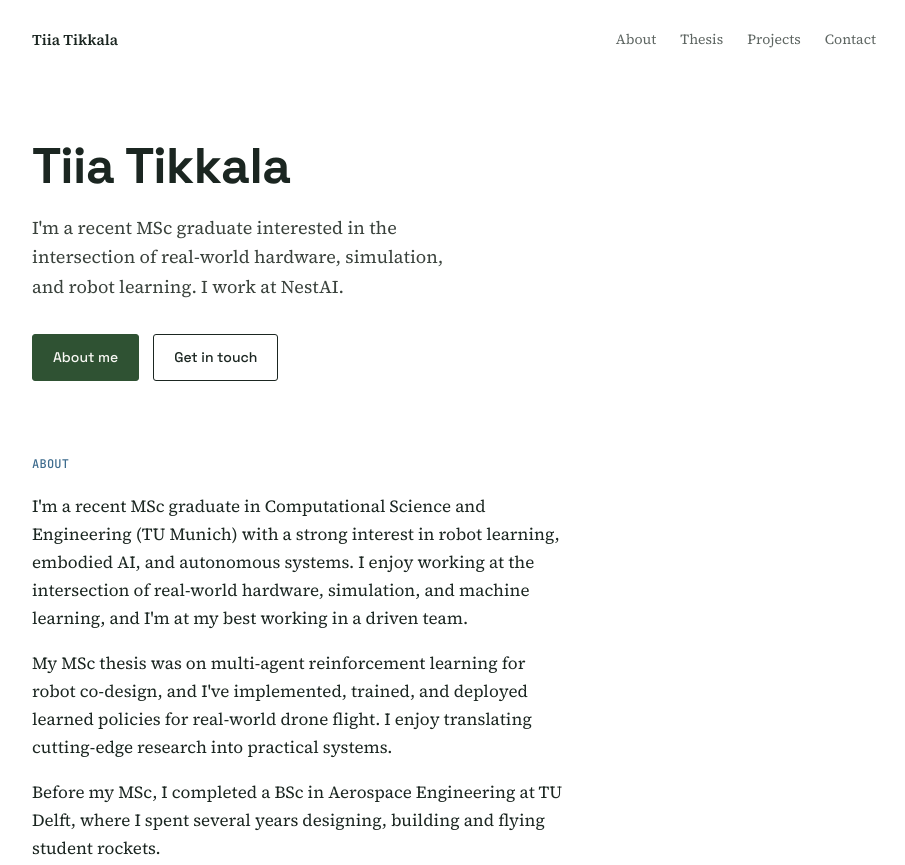
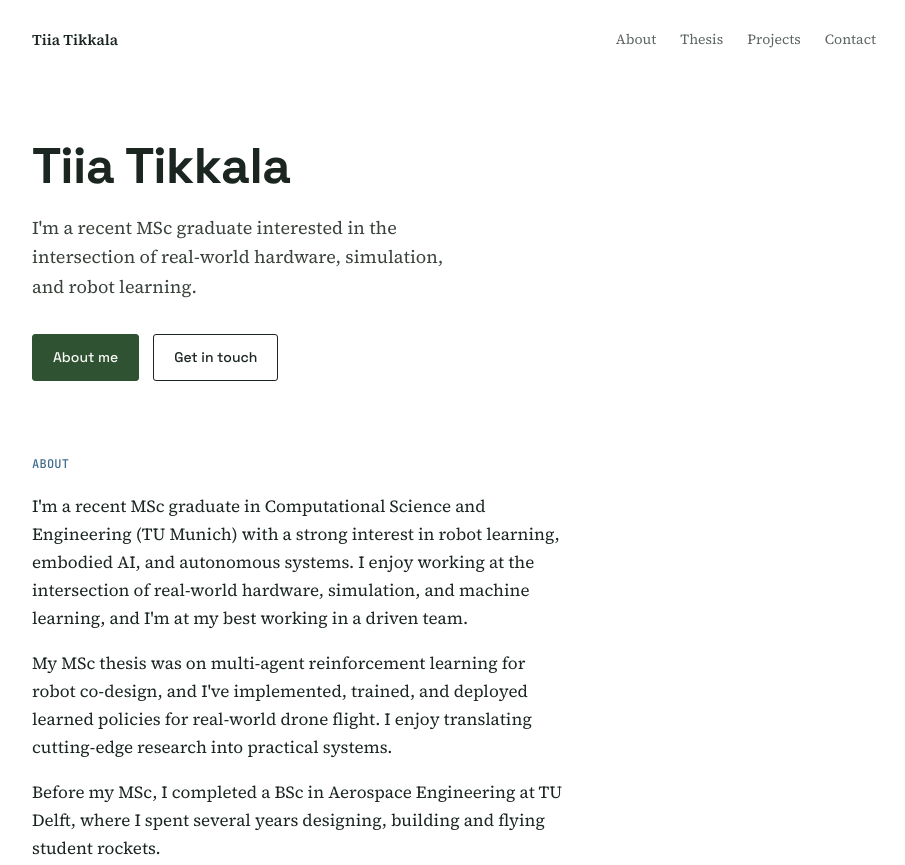
Before and after one commit to ttikkala/ttikkala.github.io, a plain HTML site: page index.html in a window 1280 px wide. Shown: the top 865 px of the page, without its empty margins (186-1091 px from the left). Drawn offline with Linux system fonts and the light colour scheme.

Commit message:
Update index.html

```diff
--- a/index.html
+++ b/index.html
@@ -227,7 +227,7 @@
 <div class="hero">
   <div class="eyebrow mono"></div>
   <h1>Tiia Tikkala</h1>
-  <p>I'm a recent MSc graduate interested in the intersection of real-world hardware, simulation, and robot learning. I work at NestAI.</p>
+  <p>I'm a recent MSc graduate interested in the intersection of real-world hardware, simulation, and robot learning.</p>
 
   <div class="btn-row">
     <a class="btn primary" href="#about">About me</a>
```
